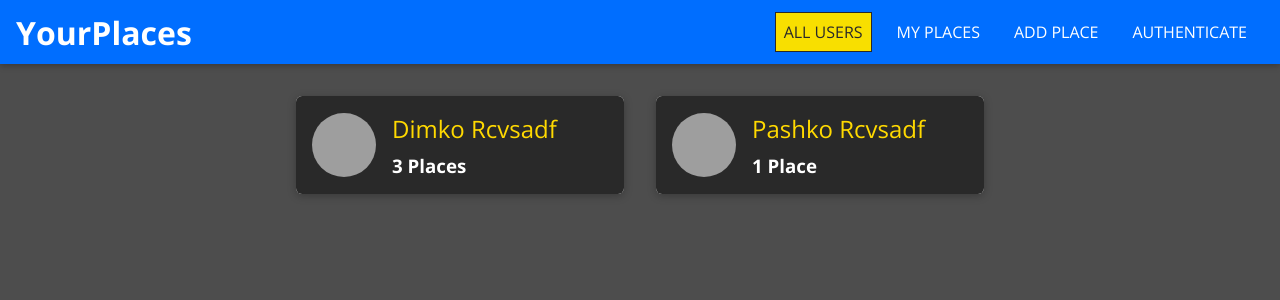
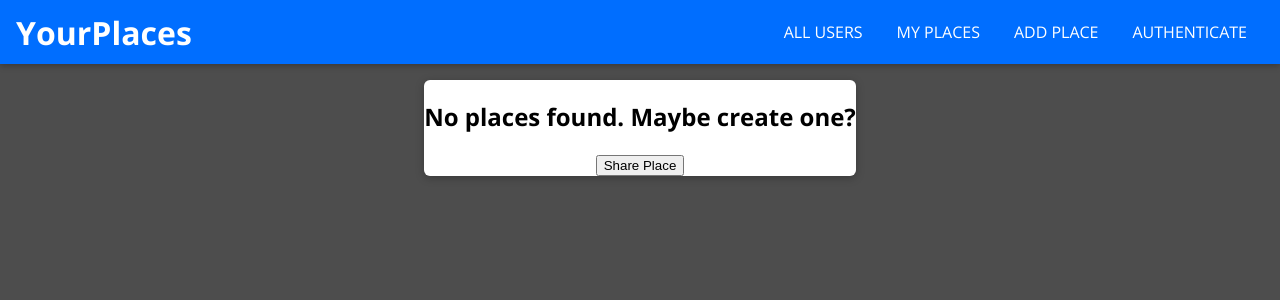
Before and after one commit to DmitryKn/MERN-project, a React (Create React App) app in the folder react-frontend/: page /1/places in a window 1280 px wide. Before the commit this address led to /. Shown: the top 300 px of the page. Built offline with nearby package versions, Linux system fonts and the light colour scheme; grey boxes are pictures that could not be loaded.

Commit message:
Dynamic routing user-places page

```diff
--- a/react-frontend/src/App.js
+++ b/react-frontend/src/App.js
@@ -2,6 +2,7 @@ import React from "react";
 
 import MainNavigation from "./Shared/Components/Navigation/MainNavigation";
 import Users from "./Users/Pages/Users";
+import UserPlaces from "./Places/Pages/UserPlaces";
 import NewPlace from "./Places/Pages/NewPlace";
 import { Route, Redirect, Switch } from "react-router-dom";
 
@@ -12,6 +13,7 @@ const App = () => {
       <main>
         <Switch>
           <Route exact path="/" component={Users} />
+          <Route exact path="/:userId/places" component={UserPlaces} />
           <Route exact path="/places/new" component={NewPlace} />
           <Redirect to="/" />
         </Switch>
--- /dev/null
+++ b/react-frontend/src/Places/Components/PlaceItem.css
@@ -0,0 +1,55 @@
+.place-item {
+  margin: 1rem 0;
+}
+
+.place-item__content {
+  padding: 0;
+}
+
+.place-item__info {
+  padding: 1rem;
+  text-align: center;
+}
+
+.place-item__image {
+  width: 100%;
+  height: 12.5rem;
+  margin-right: 1.5rem;
+}
+
+.place-item__image img {
+  width: 100%;
+  height: 100%;
+  object-fit: cover;
+}
+
+.place-item__info h2,
+.place-item__info h3,
+.place-item__info p {
+  margin: 0 0 0.5rem 0;
+}
+
+.place-item__actions {
+  padding: 1rem;
+  text-align: center;
+  border-top: 1px solid #ccc;
+}
+
+.place-item__modal-content {
+  padding: 0;
+}
+
+.place-item__modal-actions {
+  text-align: right;
+}
+
+.place-item__actions button,
+.place-item__actions a {
+  margin: 0.5rem;
+}
+
+@media (min-width: 768px) {
+  .place-item__image {
+    height: 20rem;
+  }
+}
--- /dev/null
+++ b/react-frontend/src/Places/Components/PlaceItem.js
@@ -0,0 +1,27 @@
+import React from "react";
+import Card from "../../Shared/Components/UIElements/Card";
+import "./PlaceItem.css";
+
+const PlaceItem = props => {
+  return (
+    <li className="place-item">
+      <Card className="place-item__content">
+        <div className="place-item__image">
+          <img src={props.image} alt={props.title} />
+        </div>
+        <div className="place-item__info">
+          <h2>{props.title}</h2>
+          <h3>{props.address}</h3>
+          <p>{props.description}</p>
+        </div>
+        <div className="place-item__actions">
+          <button>VIEW ON MAP</button>
+          <button>EDIT</button>
+          <button>DELETE</button>
+        </div>
+      </Card>
+    </li>
+  );
+};
+
+export default PlaceItem;
--- /dev/null
+++ b/react-frontend/src/Places/Components/PlaceList.css
@@ -0,0 +1,7 @@
+.place-list {
+  list-style: none;
+  margin: 1rem auto;
+  padding: 0;
+  width: 90%;
+  max-width: 40rem;
+}
--- /dev/null
+++ b/react-frontend/src/Places/Components/PlaceList.js
@@ -0,0 +1,36 @@
+import React from "react";
+import Card from "../../Shared/Components/UIElements/Card";
+import PlaceItem from "./PlaceItem";
+import "./PlaceList.css";
+
+const PlaceList = props => {
+  if (props.items.length === 0) {
+    return (
+      <div className="place-list center">
+        <Card>
+          <h2>No places found. Maybe create one?</h2>
+          <button>Share Place</button>
+        </Card>
+      </div>
+    );
+  }
+
+  return (
+    <ul className="place-list">
+      {props.items.map(place => (
+        <PlaceItem
+          key={place.id}
+          id={place.id}
+          image={place.imageUrl}
+          title={place.title}
+          description={place.description}
+          address={place.address}
+          creatorId={place.creator}
+          coordinates={place.location}
+        />
+      ))}
+    </ul>
+  );
+};
+
+export default PlaceList;
--- /dev/null
+++ b/react-frontend/src/Places/Pages/UserPlaces.js
@@ -0,0 +1,38 @@
+import React from "react";
+import PlaceList from "../Components/PlaceList";
+import { useParams } from "react-router-dom";
+const DUMMY_PLACES = [
+  {
+    id: "p1",
+    title: "Empire State Building",
+    description: "One of the most famous sky scrapers in the world!",
+    imageUrl:
+      "https://upload.wikimedia.org/wikipedia/commons/thumb/d/df/NYC_Empire_State_Building.jpg/640px-NYC_Empire_State_Building.jpg",
+    address: "20 W 34th St, New York, NY 10001",
+    location: {
+      lat: 40.7484405,
+      lng: -73.9878584
+    },
+    creator: "u1"
+  },
+  {
+    id: "p2",
+    title: "Empire State Building",
+    description: "One of the most famous sky scrapers in the world!",
+    imageUrl:
+      "https://upload.wikimedia.org/wikipedia/commons/thumb/d/df/NYC_Empire_State_Building.jpg/640px-NYC_Empire_State_Building.jpg",
+    address: "20 W 34th St, New York, NY 10001",
+    location: {
+      lat: 40.7484405,
+      lng: -73.9878584
+    },
+    creator: "u2"
+  }
+];
+const UserPlaces = () => {
+  const userId = useParams().userId;
+  const loadedPlaces = DUMMY_PLACES.filter(place => place.creator === userId);
+  return <PlaceList items={loadedPlaces} />;
+};
+
+export default UserPlaces;
--- a/react-frontend/src/Users/Pages/Users.js
+++ b/react-frontend/src/Users/Pages/Users.js
@@ -4,14 +4,14 @@ import UserList from "../Components/UsersList";
 const Users = () => {
   const USERS = [
     {
-      id: 1,
-      name: "Dimko Rcvsadf",
+      id: "u1",
+      name: "Dimko",
       image: "https://a.wattpad.com/cover/84608722-352-k886345.jpg",
       places: 3
     },
     {
-      id: 2,
-      name: "Pashko Rcvsadf",
+      id: "u2",
+      name: "Pashko",
       image:
         "https://i.pinimg.com/originals/c0/b7/7f/c0b77faeb2cb3e67fd1b423c4535f6c3.jpg",
       places: 1
```
Also changed, not shown: 1 other file (tests, documents, lock files or other folders).
